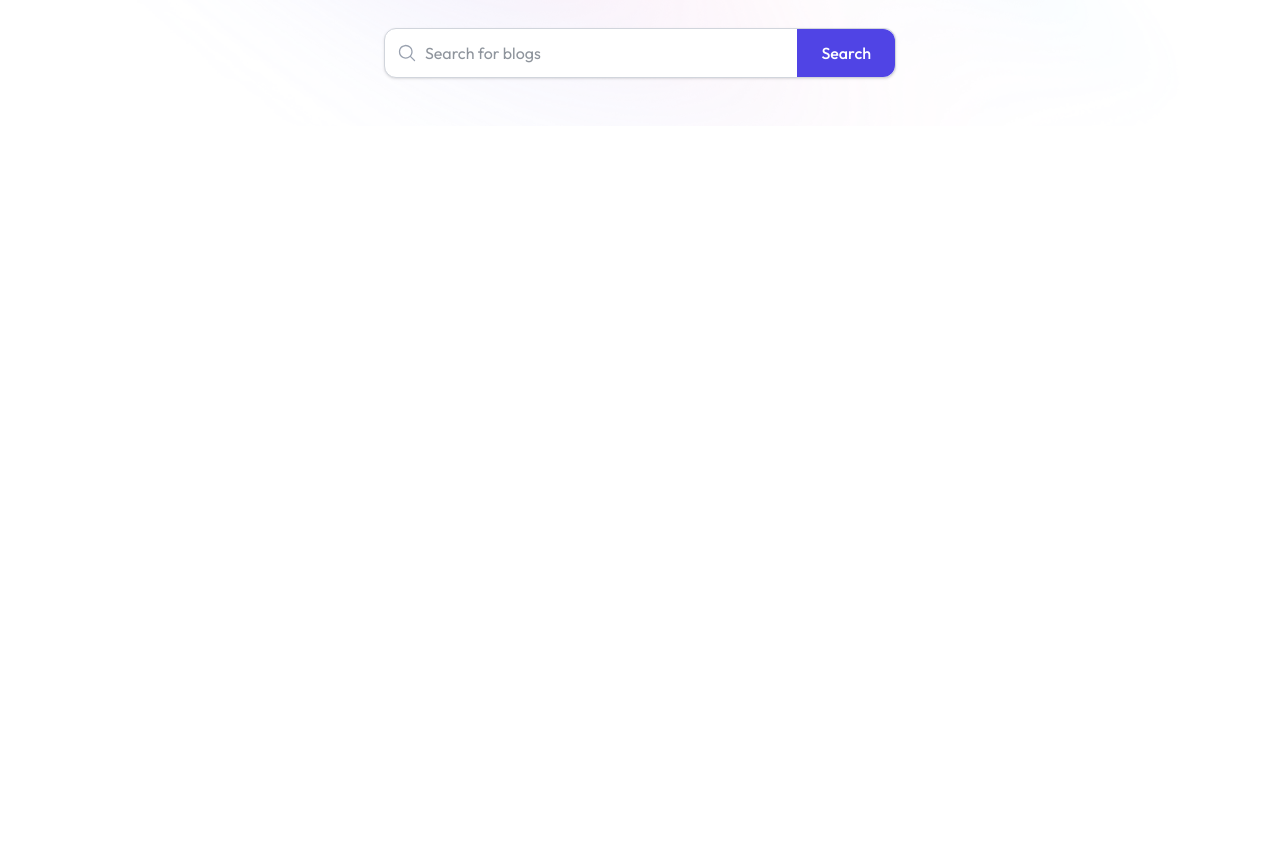
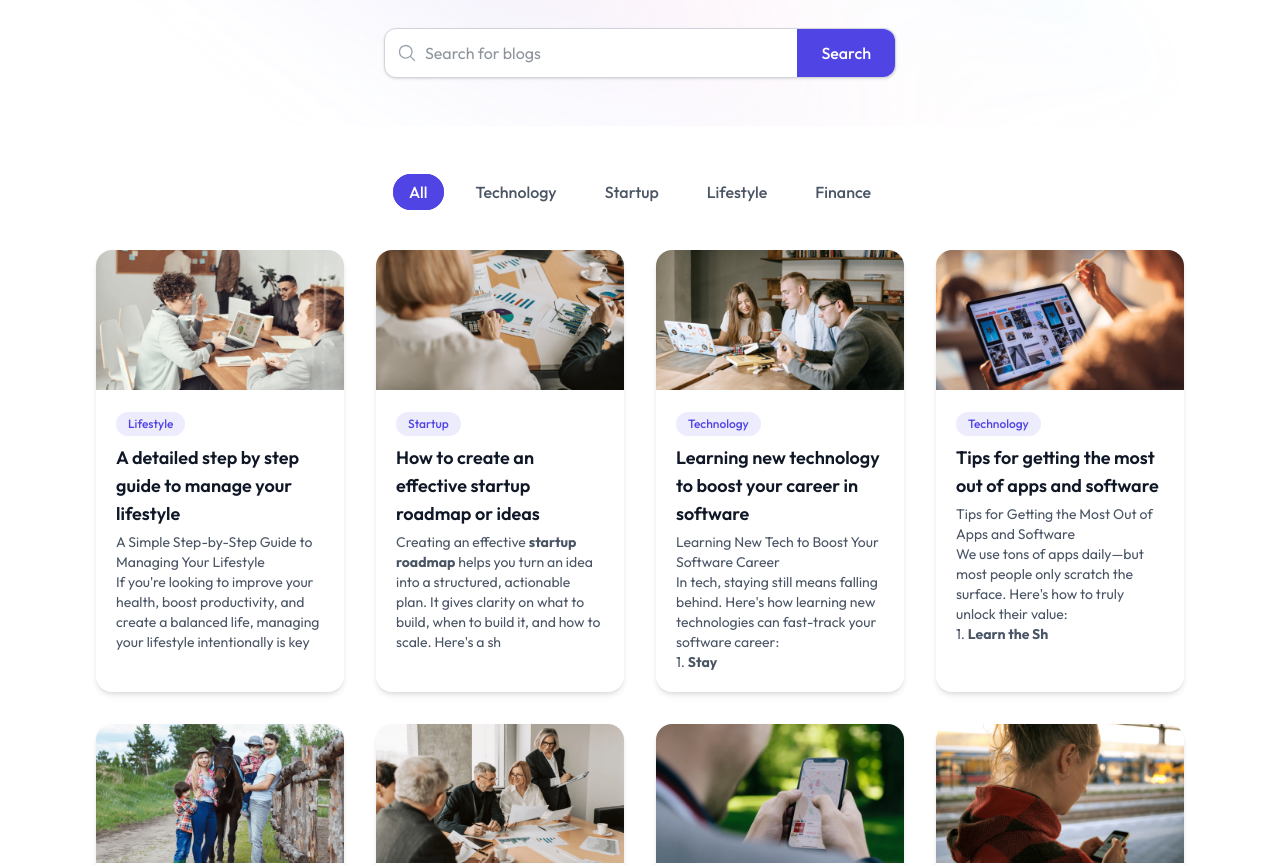
Before and after one commit to aditya-narayan-sahoo/quick-blog, a React (Vite) app in the folder client/: page / in a window 1280 px wide. Shown: the part 420-1285 px from the top of the page. Before the commit the page ends 800 px from the top, so only its background shows below. Built offline with nearby package versions, Linux system fonts and the light colour scheme.

Commit message:
Add the blog list component and integrate it to the home

```diff
--- a/client/package.json
+++ b/client/package.json
@@ -12,6 +12,7 @@
   "dependencies": {
     "@heroicons/react": "^2.2.0",
     "@tailwindcss/vite": "^4.1.8",
+    "framer-motion": "^12.15.0",
     "react": "^19.1.0",
     "react-dom": "^19.1.0",
     "react-router": "^7.6.1",
--- a/client/src/App.jsx
+++ b/client/src/App.jsx
@@ -9,7 +9,7 @@ const App = () => {
     <>
       <Routes>
         <Route path="/" element={<Home />} />
-        <Route path="/blog" element={<Blog />} />
+        <Route path="/blog/:id" element={<Blog />} />
         <Route path="*" element={<Error />} />
       </Routes>
     </>
--- /dev/null
+++ b/client/src/components/BlogList.jsx
@@ -0,0 +1,59 @@
+import BlogCard from "./BlogCard";
+import { useState, useMemo } from "react";
+import { blog_data, blogCategories } from "../assets/assets";
+import { motion as Motion, AnimatePresence } from "framer-motion";
+
+const BlogList = () => {
+  const [menu, setMenu] = useState(blogCategories[0]);
+
+  const filteredBlogs = useMemo(() => {
+    return menu === blogCategories[0]
+      ? blog_data
+      : blog_data.filter((blog) => blog.category === menu);
+  }, [menu]);
+
+  return (
+    <section className="py-12 px-6 sm:px-12 lg:px-24 max-w-screen-2xl mx-auto">
+      <div className="flex flex-wrap justify-center gap-4 mb-10">
+        {blogCategories.map((category) => (
+          <div key={category} className="relative">
+            <button
+              onClick={() => setMenu(category)}
+              className={`relative z-10 text-sm sm:text-base font-medium px-4 py-1.5 rounded-full transition-colors duration-200 focus:outline-none focus:ring-2 focus:ring-primary ${
+                menu === category
+                  ? "text-white bg-primary"
+                  : "text-gray-600 hover:text-primary"
+              }`}
+            >
+              {category}
+              {menu === category && (
+                <Motion.div
+                  layoutId="underline"
+                  transition={{ type: "spring", stiffness: 400, damping: 25 }}
+                  className="absolute inset-0 bg-primary rounded-full -z-10"
+                />
+              )}
+            </button>
+          </div>
+        ))}
+      </div>
+
+      <AnimatePresence mode="wait">
+        <Motion.div
+          key={menu}
+          initial={{ opacity: 0 }}
+          animate={{ opacity: 1 }}
+          exit={{ opacity: 0 }}
+          transition={{ duration: 0.3 }}
+          className="grid grid-cols-1 sm:grid-cols-2 lg:grid-cols-3 xl:grid-cols-4 gap-8"
+        >
+          {filteredBlogs.map((blog) => (
+            <BlogCard key={blog._id} blog={blog} />
+          ))}
+        </Motion.div>
+      </AnimatePresence>
+    </section>
+  );
+};
+
+export default BlogList;
--- a/client/src/pages/Home.jsx
+++ b/client/src/pages/Home.jsx
@@ -1,11 +1,13 @@
 import Navbar from "../components/Navbar";
 import Header from "../components/Header";
+import BlogList from "../components/BlogList";
 
 const Home = () => {
   return (
     <>
       <Navbar />
       <Header />
+      <BlogList />
     </>
   );
 };
```
Also changed, not shown: 1 other file (tests, documents, lock files or other folders).
